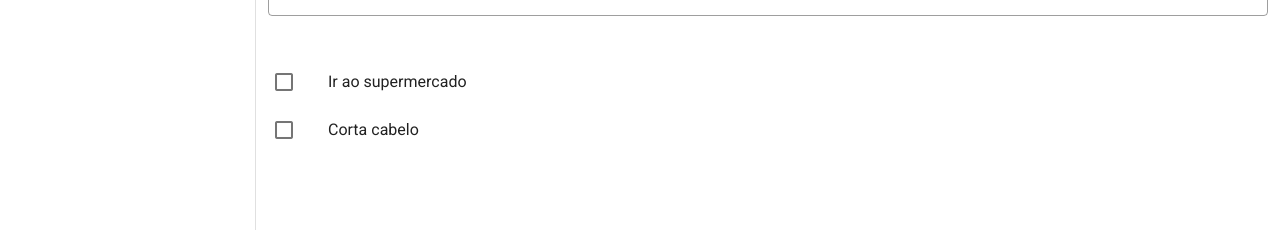
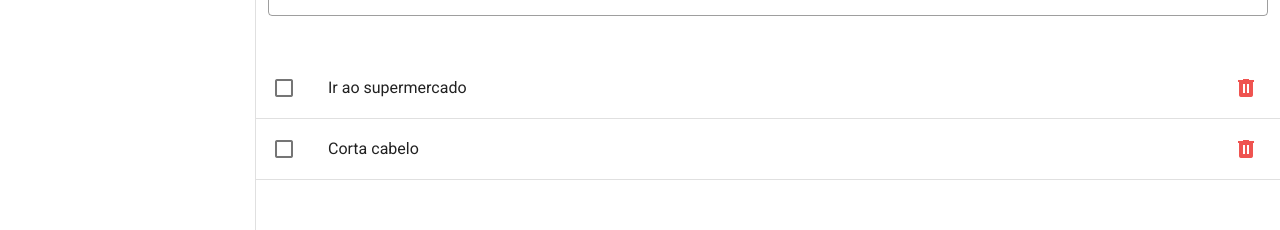
Before and after one commit to mbrenodev/vue-todo, a Vue app: page / in a window 1280 px wide. Shown: the part 180-410 px from the top of the page. Built offline with nearby package versions, Linux system fonts and the light colour scheme.

Commit message:
Material ícons e removendo tarefas

```diff
--- a/src/components/tarefas/TarefaComp.vue
+++ b/src/components/tarefas/TarefaComp.vue
@@ -14,8 +14,19 @@
           :class="{'text-decoration-line-through' : tarefa.concluido}"
           >{{ tarefa.titulo }}</v-list-item-title>
         </v-list-item-content>
+
+        <v-list-item-action>
+          <v-btn
+          icon
+          @click.stop="handleRemoveTarefa(tarefa.id)"
+          >
+            <v-icon color="red lighten-1">mdi-trash-can</v-icon>
+          </v-btn>
+        </v-list-item-action>
+
       </template>
     </v-list-item>
+    <v-divider></v-divider>
   </div>
 </template>
 
@@ -30,6 +41,9 @@
   methods: {
     changeValue(){
       this.tarefaR.concluido = !this.tarefaR.concluido
+    },
+    handleRemoveTarefa(id){
+      this.$store.commit('removeTarefa', id)
     }
   }
 };
--- a/src/store/index.js
+++ b/src/store/index.js
@@ -21,6 +21,9 @@
           concluido: false
         })
       }
+    },
+    removeTarefa(state, id){
+      state.tarefas = state.tarefas.filter(tarefa => tarefa.id !== id)
     }
   },
   actions: {
```
